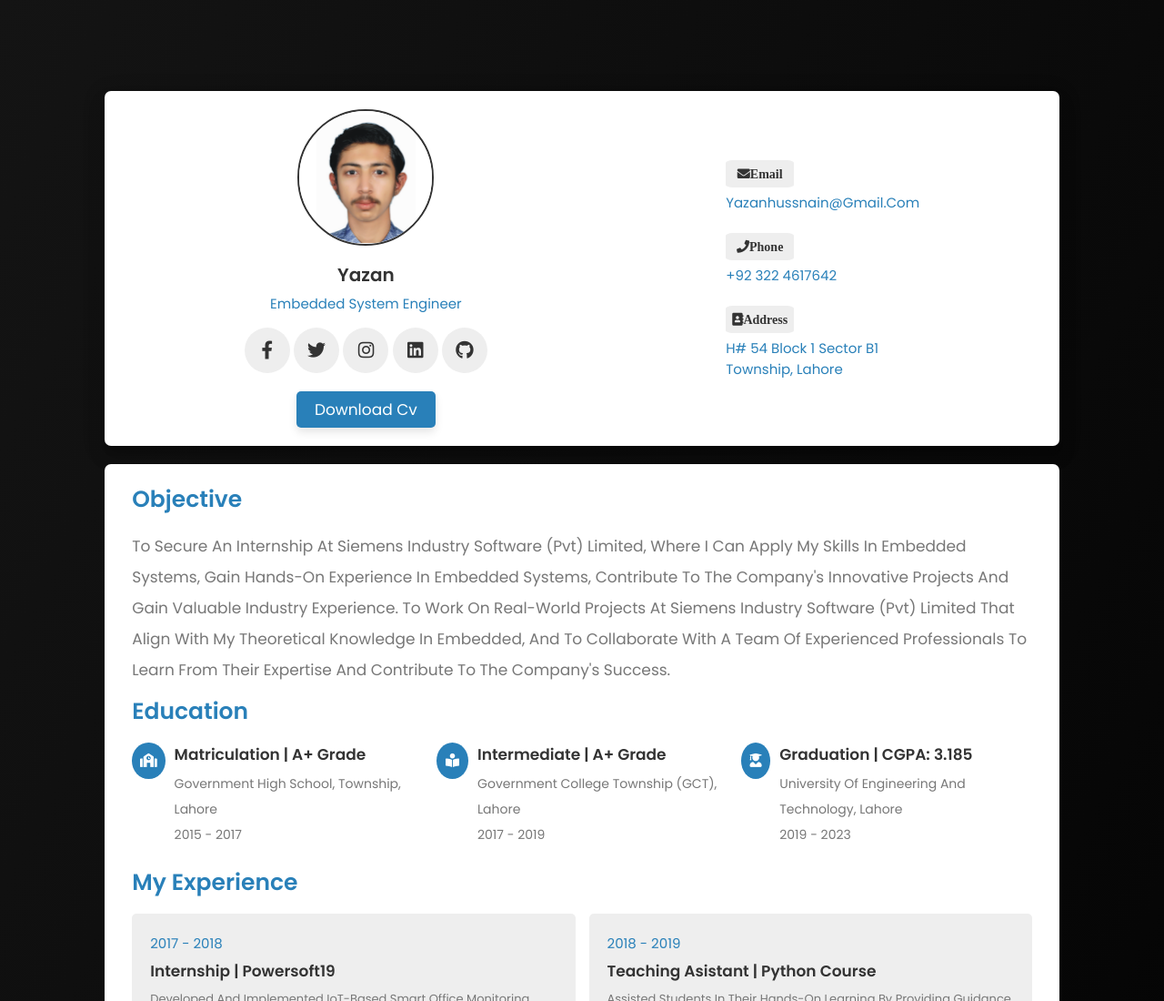
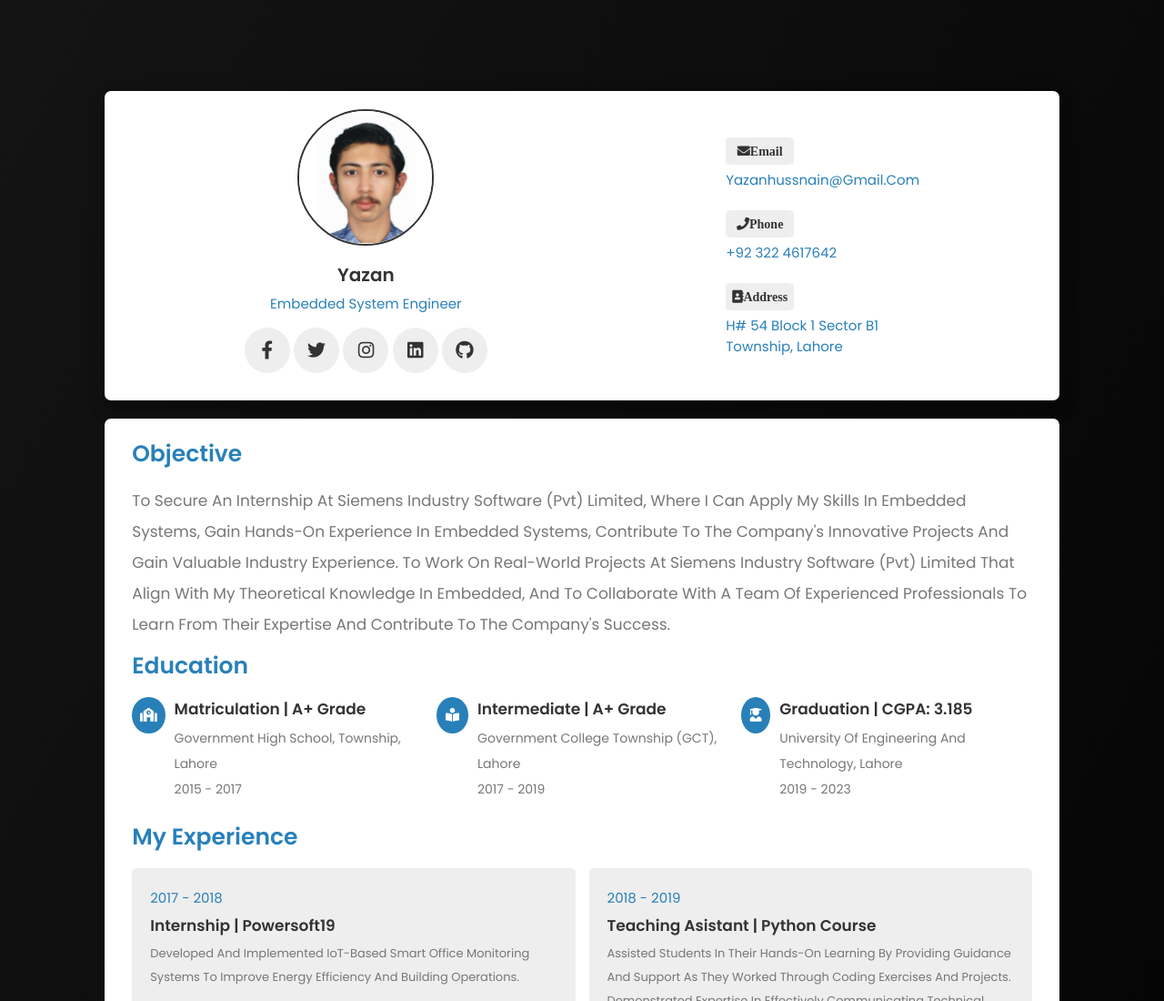
Before and after one commit to YazanHussnain/resume, a plain HTML site: page index.html in a window 1280 px wide. Shown: the top 1100 px of the page at 91% size. Drawn offline with Linux system fonts and the light colour scheme.

Commit message:
Update index.html

```diff
--- a/index.html
+++ b/index.html
@@ -45,9 +45,6 @@
                     <a href="#" class="fab fa-instagram"></a>
                     <a href="https://pk.linkedin.com/in/yazan-hussnain/" class="fab fa-linkedin"></a>
                     <a href="https://github.com/YazanHussnain" class="fab fa-github"></a>
-                </div>
-                <div class="buttons">
-                    <a href="#" class="btn">download cv</a>
                 </div>
             </div>
 
```
